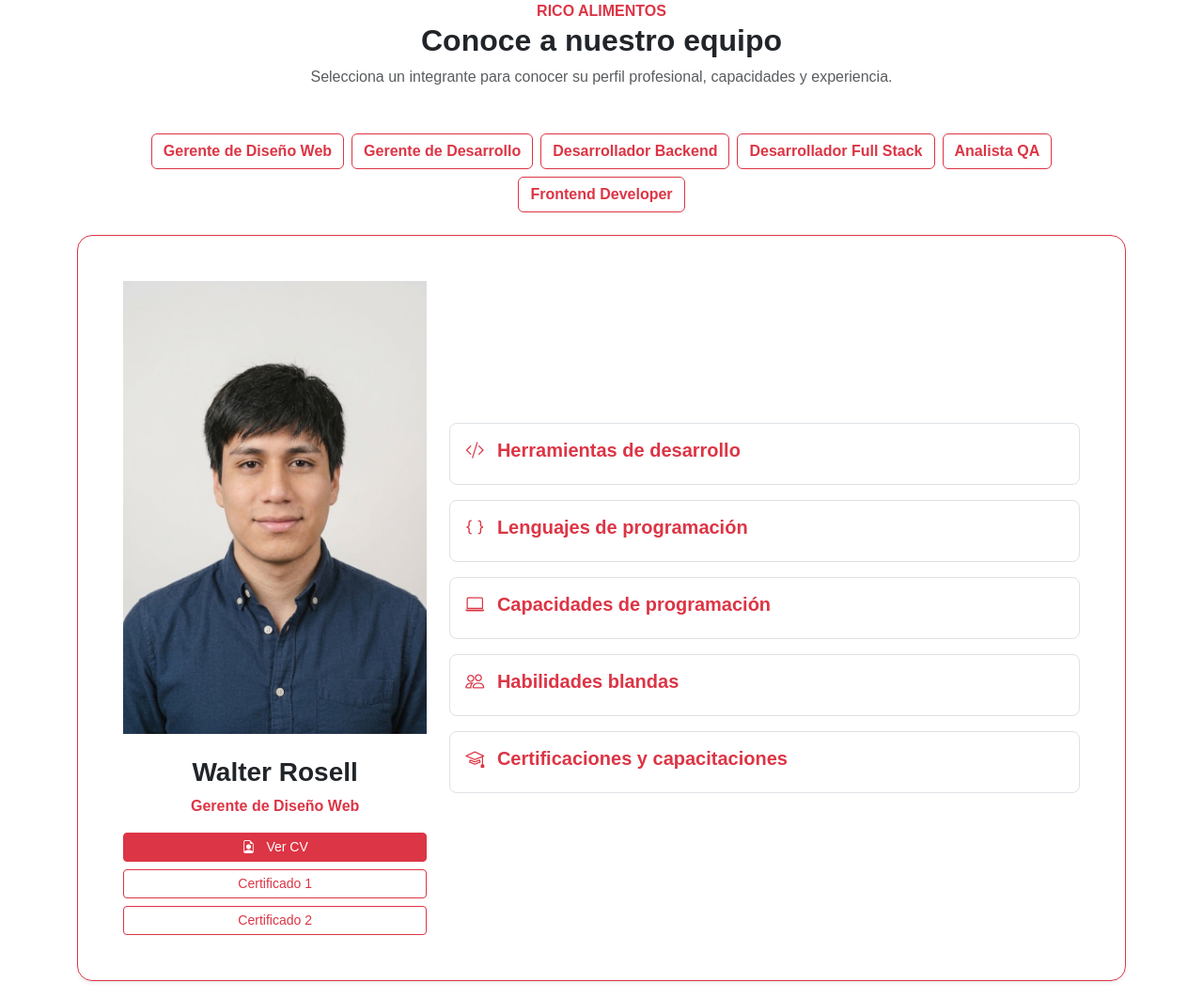
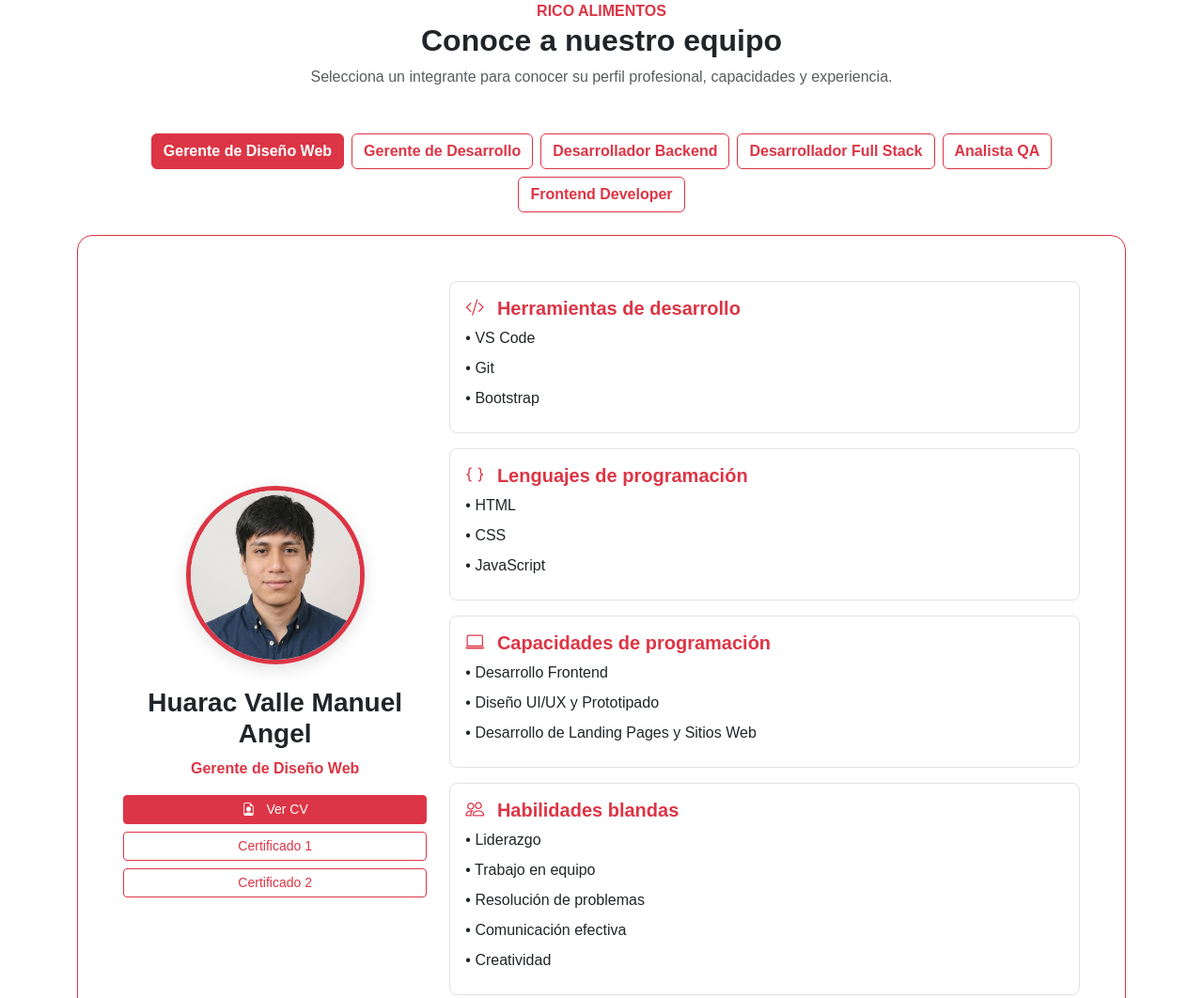
Before and after one commit to GabriellMz/Empresa-Rico-Distributor, a website: page public/nosotros.html in a window 1280 px wide. Shown: the part 2074-3136 px from the top of the page at 94% size. Drawn offline with nearby package versions, Linux system fonts and the light colour scheme; some packages are replaced by stand-ins of ours; a script that the page names is missing; files whose address does not match are found by name.

Commit message:
Add new CSS and JS files for developers

```diff
--- a/public/nosotros.html
+++ b/public/nosotros.html
@@ -15,6 +15,7 @@
     <link rel="stylesheet" href="style/style.css">
     <!-- Estilos propios de esta página (equipo, organigrama, metodología, CVs) -->
     <link rel="stylesheet" href="style/nosotros.css">
+    <link rel="stylesheet" href="style/desarrolladores.css">
 </head>
 
 <body>
@@ -614,6 +615,7 @@
     <script src="https://cdn.jsdelivr.net/npm/sweetalert2@11"></script>
     <script src="js/alertas.js"></script>
     <script src="js/login.js"></script>
+    <script src="js/cvs-data.js"></script>
 
 
     <script src="js/main.js"></script>
```
